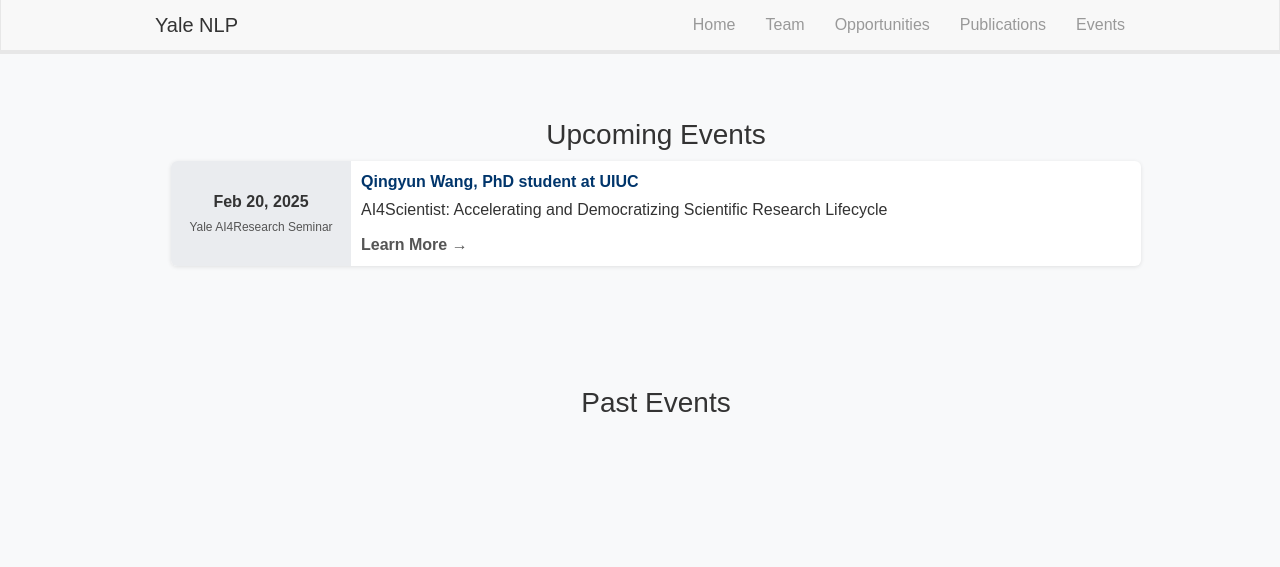
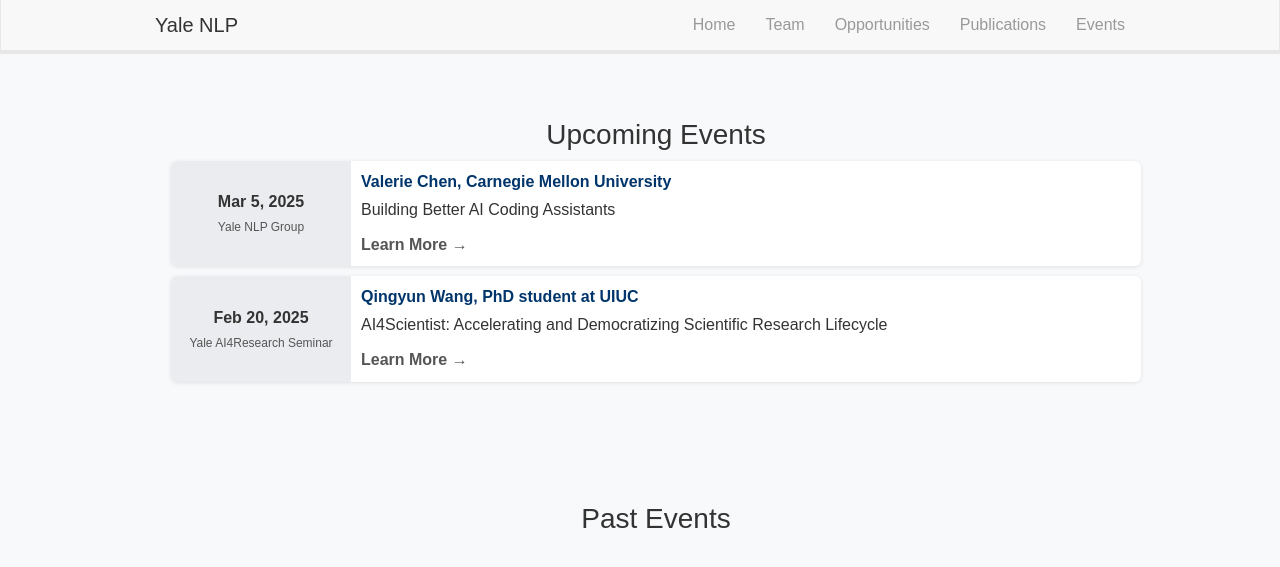
Before and after one commit to yale-nlp/yale-nlp.github.io, a Jekyll site: the page built from _pages/events.html, in a window 1280 px wide and 900 px high. Shown: the top 567 px of the window. Built offline with Jekyll 4.4.1, drawn with Linux system fonts in a browser that asks for light colours; nearby versions of some CDN libraries.

Commit message:
add event for valerie chen

```diff
--- a/_pages/events.html
+++ b/_pages/events.html
@@ -145,7 +145,33 @@
 
     <div class="event-list">
 
-      <!-- Event 1: Qingyun Wang -->
+      <div class="event-row">
+        <div class="event-date">
+          Mar 5, 2025
+          <div class="event-organizer">Yale NLP Group</div>
+        </div>
+        <div class="event-content">
+          <div class="event-title">Valerie Chen, Carnegie Mellon University</div>
+          <div class="event-desc">Building Better AI Coding Assistants</div>
+          <a href="#" class="event-more" data-target="more2">Learn More →</a>
+          <div id="more2" class="collapsible-content">
+            <div class="bio-container">
+              <img src="/images/speakerpic/valerie.png" alt="Speaker Photo" />
+              <div class="bio-text">
+                <strong>Bio:</strong> Valerie Chen is a fifth-year Machine Learning PhD student at Carnegie Mellon University advised by Ameet Talwalkar. She also collaborates with Graham Neubig at All Hands AI and is a visiting researcher at the NYU Center for Data Science with He He. Previously, she interned at Microsoft Research in the FATE (Fairness, Accountability, Transparency, and Ethics of AI) group with Q. Vera Liao and Jennifer Wortman Vaughan. Her work has been recognized with an NSF Graduate Research Fellowship, a CMU Presidential Fellowship, and selection as a Rising Star in Data Science. Valerie studies how to build productive human-AI teams by designing new interaction mechanisms between humans and AI, as well as scalable, interactive evaluation paradigms. She holds a BS in Computer Science from Yale University, where she worked with Zhong Shao and Abhinav Gupta, and has also spent time at IBM Research and the Naval Research Laboratory.
+              </div>
+            </div>
+            <div class="event-details">
+              <p><strong>Time:</strong> Mar 4, 2025, 4:30 PM</p>
+              <p><strong>Location:</strong> 17 Hillhouse, Room 335</p>
+            </div>
+            <div class="talk-abstract">
+              <strong>Abstract:</strong> One of the most successful applications of LLMs thus far is their use as coding assistants, including tools like Github Copilot or Cursor. However, based on common developer sentiment, there remain many opportunities to improve the productivity and user experience of everyday developers. In this talk, we discuss considerations for designing more effective coding assistants. The first half highlights the gaps in existing evaluations of LLM coding capabilities and proposes a new in-the-wild framework called Copilot Arena. The second half explores proactivity as one avenue for improving interactions with coding assistants. We conclude with a brief discussion of how these considerations can extend to more agentic workflows that are on the horizon for software development.
+            </div>
+          </div>
+        </div>
+      </div>
+
       <div class="event-row">
         <div class="event-date">
           Feb 20, 2025
@@ -174,8 +200,6 @@
           </div>
         </div>
       </div>
-
-
     </div>
   </div>
 
```
Also changed, not shown: 1 other file.
